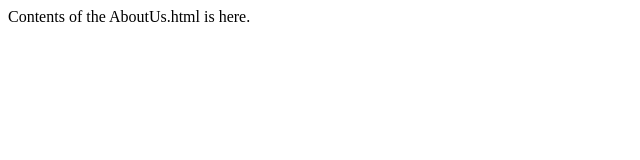
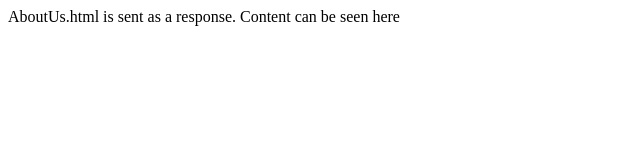
Before and after one commit to himanshu530/node-http, a website: page public/aboutus.html in a window 1280 px wide. Shown: the whole page, without its empty margins (0-640 px from the left). Drawn offline with Linux system fonts and the light colour scheme.

Commit message:
Update aboutus.html

```diff
--- a/public/aboutus.html
+++ b/public/aboutus.html
@@ -3,6 +3,6 @@
         This AboutUs.html
     </title>
     <body>
-        Contents of the AboutUs.html is here.
+        AboutUs.html is sent as a response. Content can be seen here
     </body>
 </html>
```
